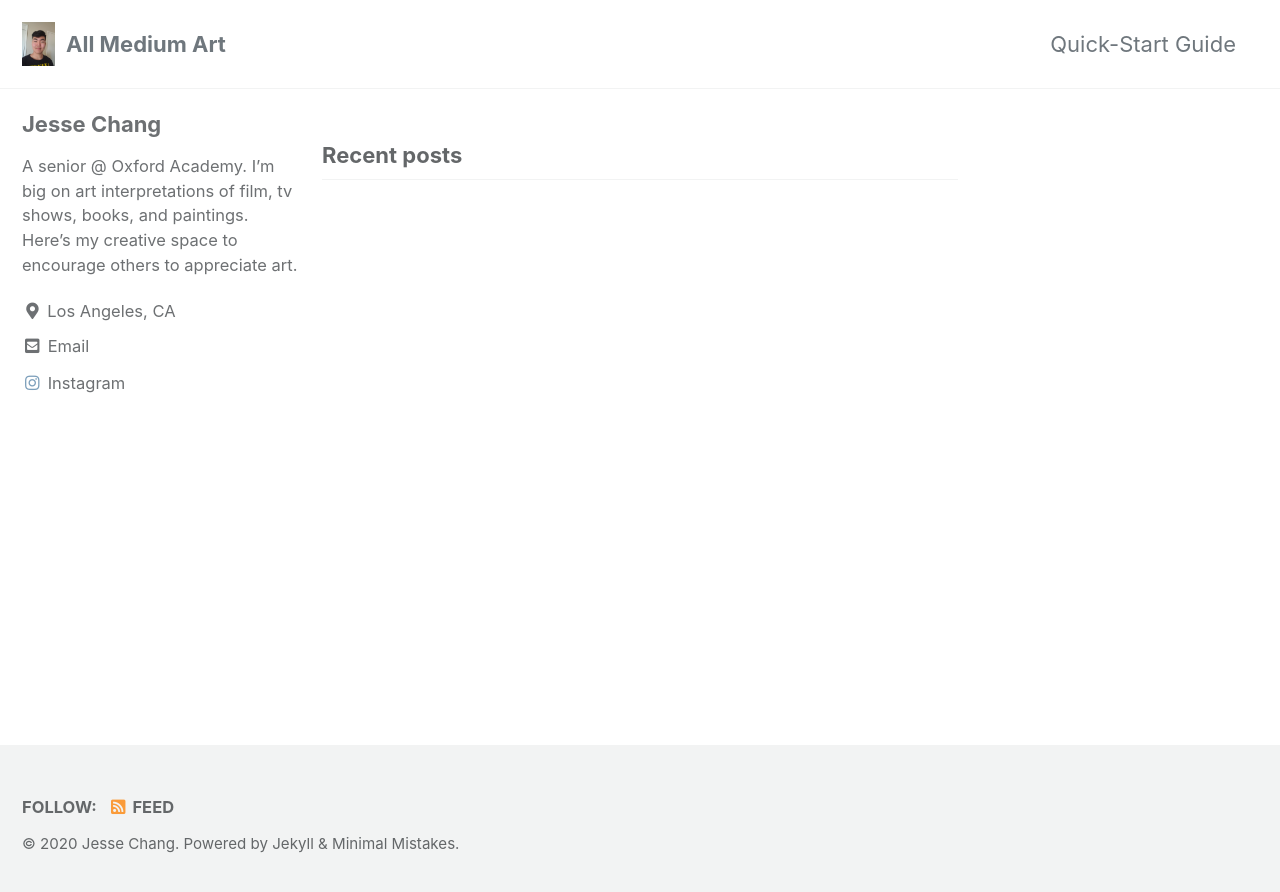
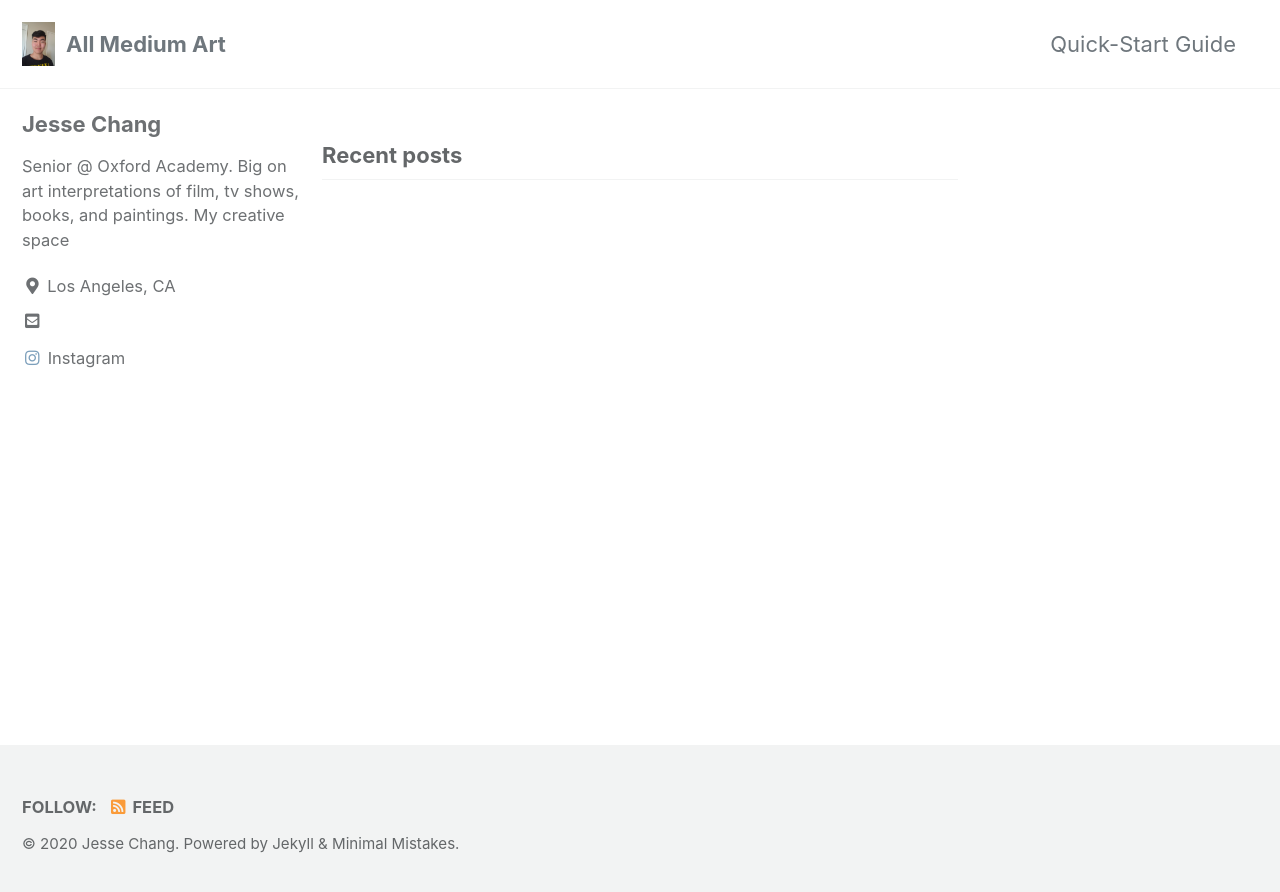
Before and after one commit to jchang20/jchang20.github.io, a Jekyll site: the page built from index.html, in a window 1280 px wide. Shown: the top 892 px of the page. Built offline with Jekyll 4.4.1, drawn with Linux system fonts in a browser that asks for light colours; cached includes are drawn as plain includes; the list of posts is cut into pages by our own code.

Commit message:
Changed bio

```diff
--- a/_config.yml
+++ b/_config.yml
@@ -95,11 +95,11 @@ analytics:
 author:
   name             : "Jesse Chang"
   avatar           : # path of avatar image, e.g. "/assets/images/bio-photo.jpg"
-  bio              : "A senior @ Oxford Academy. I'm big on art interpretations of film, tv shows, books, and paintings. Here's my creative space to encourage others to appreciate art."
+  bio              : "Senior @ Oxford Academy.  Big on art interpretations of film, tv shows, books, and paintings. My creative space"
   location         : "Los Angeles, CA"
   email            :
   links:
-    - label: "Email"
+    - label: ""
       icon: "fas fa-fw fa-envelope-square"
       url: "mailto:changjesse2002@gmail.com"
     - label: "Website"
```
